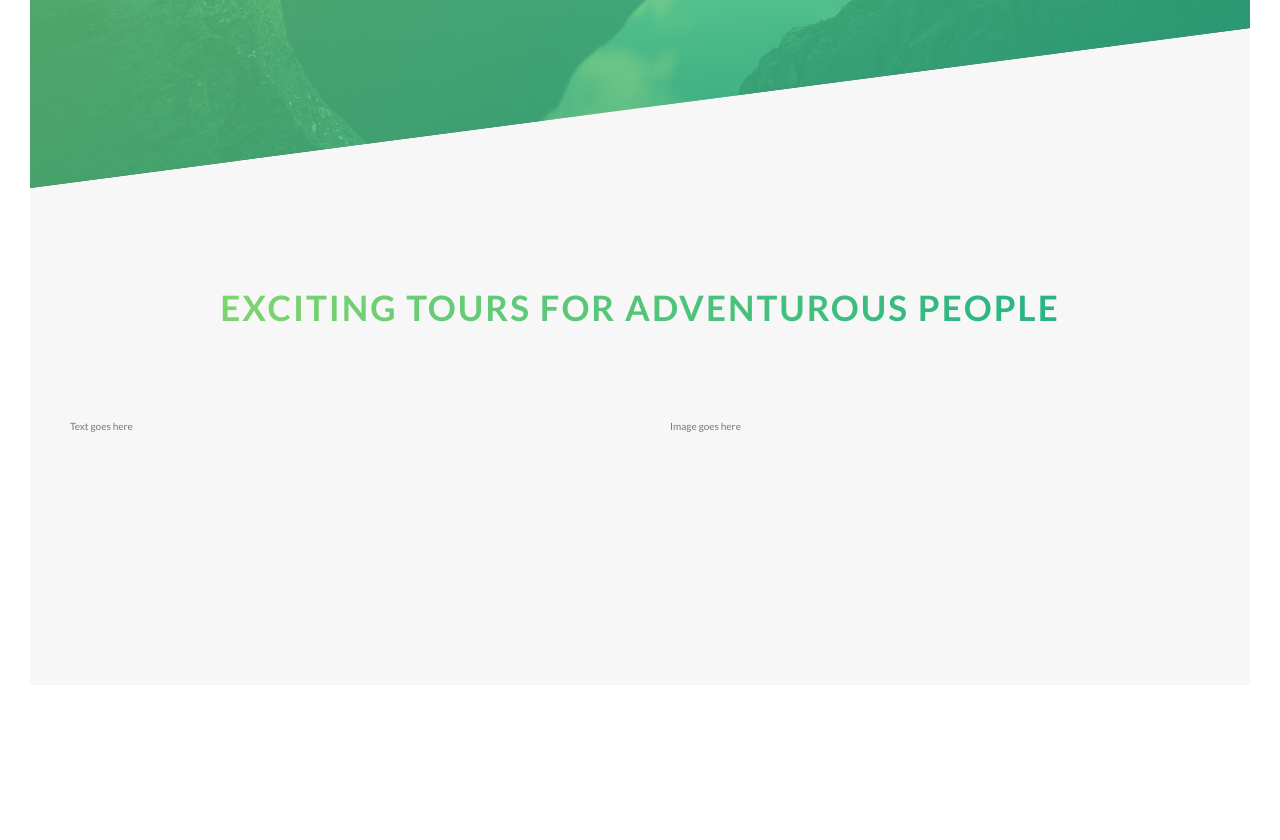
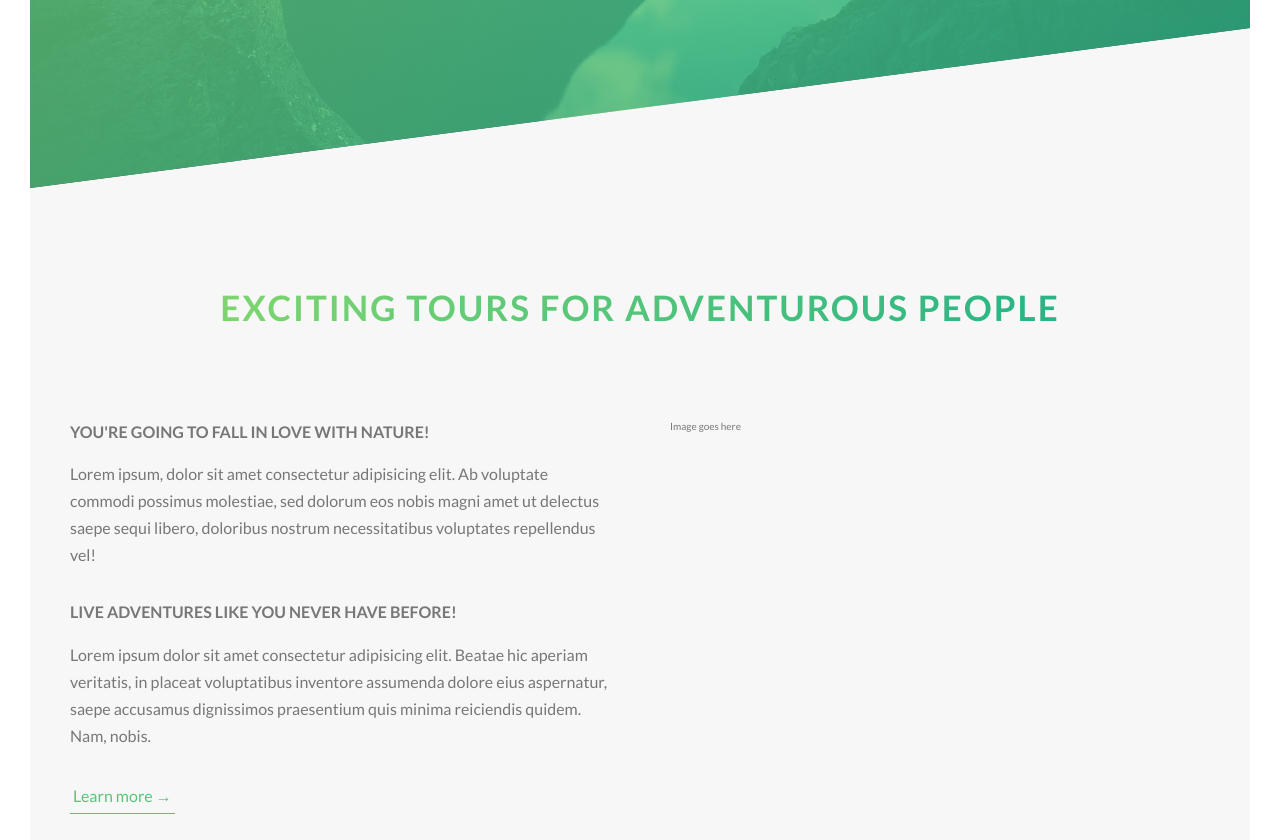
Before and after one commit to LeeTrent/learn-css-saas-schmedtmann, a website: page Natours/index.html in a window 1280 px wide. Shown: the part 602-1442 px from the top of the page. Before the commit the page ends 1317 px from the top, so only its background shows below. Drawn offline with Linux system fonts and the light colour scheme.

Commit message:
Adds main section of index.html in Natours project (part 2)

```diff
--- a/Natours/index.html
+++ b/Natours/index.html
@@ -27,11 +27,21 @@
         </header>
         <main>
             <section class="section-about">
-                <div class="u-center-text u-margin-bottom-8">
+                <div class="u-center-text u-margin-bottom-big">
                     <h2 class="heading-secondary">Exciting tours for adventurous people</h2>
                 </div>
                 <div class="row">
-                    <div class="col-1-of-2">Text goes here</div>
+                    <div class="col-1-of-2">
+                        <h3 class="heading-tertiary u-margin-bottom-small">You're going to fall in love with nature!</h3>
+                        <p class="paragraph">
+                        Lorem ipsum, dolor sit amet consectetur adipisicing elit. Ab voluptate commodi possimus molestiae, sed dolorum eos nobis magni amet ut delectus saepe sequi libero, doloribus nostrum necessitatibus voluptates repellendus vel!
+                        </p>
+                        <h3 class="heading-tertiary u-margin-bottom-small">Live adventures like you never have before!</h3>
+                        <p class="paragraph">
+                            Lorem ipsum dolor sit amet consectetur adipisicing elit. Beatae hic aperiam veritatis, in placeat voluptatibus inventore assumenda dolore eius aspernatur, saepe accusamus dignissimos praesentium quis minima reiciendis quidem. Nam, nobis.
+                         </p>
+                         <a href="#" class="btn-text">Learn more &rarr;</a>
+                    </div>
                     <div class="col-1-of-2">Image goes here</div>
                 </div>
             </section>
--- a/Natours/sass/abstracts/_variables.scss
+++ b/Natours/sass/abstracts/_variables.scss
@@ -9,6 +9,10 @@ $color-grey-dark: #777;
 $color-white: #fff;
 $color-black: #000;
 
+// FONT
+$default-font-size: 1.6rem;
+
+
 // GRID
 $grid-width: 114rem;
 $grid-gutter-vertical: 8rem;
--- a/Natours/sass/base/_base.scss
+++ b/Natours/sass/base/_base.scss
@@ -15,6 +15,7 @@ html {
      * This defines what 1rem:
     ************************************************/
     font-size: 62.5%;
+    //font-size: 100%;
     //font-size: 10%;
     //font-size: 10px;
     //font-size: 16px;
--- a/Natours/sass/base/_typography.scss
+++ b/Natours/sass/base/_typography.scss
@@ -92,3 +92,21 @@ body {
     //////////////////////////////////////////////////////////
 }
 // END: .heading-secondary
+
+// BEGIN: .heading-tertiary
+.heading-tertiary {
+    font-size: $default-font-size;
+    font-weight: 700;
+    text-transform: uppercase;
+}
+// END: .heading-tertirary
+
+// BEGIN: .paragraph
+.paragraph {
+    font-size: $default-font-size;
+
+    &:not(:last-child) {
+        margin-bottom: 3rem;
+    }
+}
+// END: .paragraph
--- a/Natours/sass/base/_utilities.scss
+++ b/Natours/sass/base/_utilities.scss
@@ -1,2 +1,4 @@
 .u-center-text     { text-align: center; }
-.u-margin-bottom-8 { margin-bottom: 8rem; }
+.u-margin-bottom-small { margin-bottom: 1.5rem; }
+.u-margin-bottom-medium { margin-bottom: 4rem; }
+.u-margin-bottom-big { margin-bottom: 8rem; }
--- a/Natours/sass/components/_button.scss
+++ b/Natours/sass/components/_button.scss
@@ -17,7 +17,7 @@
         ****************************************************************/
         transition: all .2s;
         position: relative;
-        font-size: 1.6rem;
+        font-size: $default-font-size;
     }
     /*************************************************************************
     btn is a link
@@ -87,3 +87,26 @@
         animation-fill-mode: backwards;
     }
 }
+
+.btn-text {
+    &:link,
+    &:visited {
+        font-size: $default-font-size;
+        color: $color-primary;
+        display: inline-block;
+        text-decoration: none;
+        border-bottom: 1px solid $color-primary;
+        padding: 3px;
+        transition: all .2s;
+    }
+    &:hover {
+        background-color: $color-primary;
+        color: $color-white;
+        box-shadow: 0 1rem 2rem rgba($color-black, .15);
+        transform: translateY(-2px);
+    }
+    &:active {
+        box-shadow: 0 .5rem 1rem rgba($color-black, .15);
+        transform: translateY(0);
+    }
+}
```
Also changed, not shown: Natours/css/style.css.
